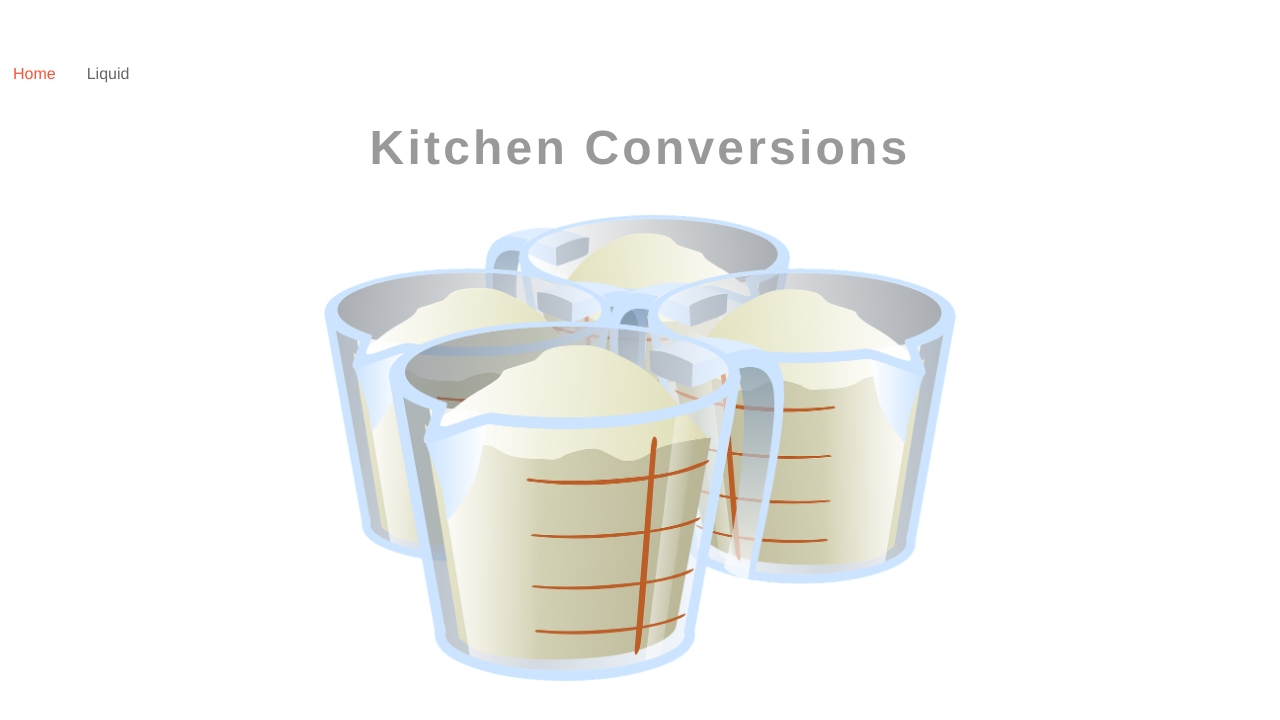
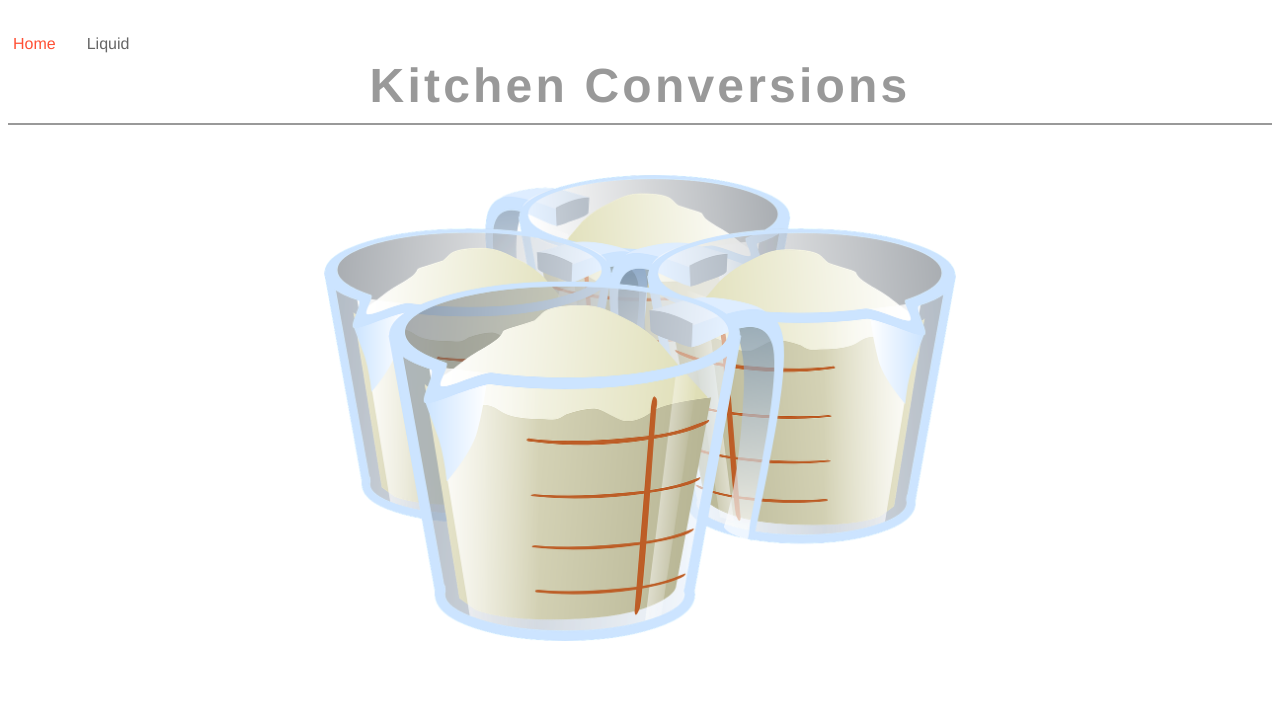
Before and after one commit to kr4of6/conversions, a Vue app: page / in a window 1280 px wide. Shown: the top 720 px of the page. Built offline with nearby package versions, Linux system fonts and the light colour scheme.

Commit message:
menu updates

```diff
--- a/src/App.vue
+++ b/src/App.vue
@@ -20,6 +20,6 @@ export default {
   -moz-osx-font-smoothing: grayscale;
   text-align: center;
   color: #2c3e50;
-  margin-top: 60px;
+  margin-top: 30px;
 }
 </style>
--- a/src/components/AppHeader.vue
+++ b/src/components/AppHeader.vue
@@ -8,17 +8,30 @@
         <!-- <li><router-link active-class="active" to="/profile">Profile</router-link></li> -->
 
     </ul>
+     <h1>Kitchen Conversions</h1>
    </nav>
 </template>
 
 <script>
 export default {
-    name: 'AppHeader'
-}
+  name: "AppHeader"
+};
 </script>
 
 <style scoped>
 /*Strip the ul of padding and list styling*/
+
+h1 {
+  font-size: 3em;
+  letter-spacing: 0.2rem;
+  color: #999;
+  padding: 0px 0px 10px 0px;
+  margin:  0px 0px 50px 0px;
+  border-bottom-style: solid;
+  border-bottom-color: #999;
+  border-bottom-width: 2px;
+}
+
 .clear {
   float: clear;
 }
@@ -26,20 +39,20 @@ nav {
   display: grid;
 }
 ul {
-    list-style-type:none;
-    margin:0;
-    padding:0;
+  list-style-type: none;
+  margin: 0;
+  padding: 0;
 }
 
 /*Create a horizontal list with spacing*/
 li {
-    display:inline-block;
+  display: inline-block;
   float: left;
   margin-right: 1px;
 }
 /*Style for menu links*/
 li a {
-    display:block;
+  display: block;
   margin-right: 20px;
   /* height: 10px; */
   text-align: center;
@@ -49,7 +62,7 @@ li a {
 }
 /*Active color*/
 li a.active {
-    color: #FF5035;
+  color: #ff5035;
 }
 /*Hover state for top level links*/
 li:hover a {
@@ -61,17 +74,17 @@ li:hover a {
 .show-menu {
   text-decoration: none;
   color: #fff;
-    background: #FF5035;
+  background: #ff5035;
   text-align: center;
   padding: 10px 0;
   display: none;
 }
 /*Hide checkbox*/
-input[type=checkbox]{
+input[type="checkbox"] {
   display: none;
 }
 /*Show menu when invisible checkbox is checked*/
-input[type=checkbox]:checked ~ #menu{
+input[type="checkbox"]:checked ~ #menu {
   display: block;
 }
 </style>
--- a/src/components/Homepage.vue
+++ b/src/components/Homepage.vue
@@ -1,6 +1,6 @@
 <template>
     <div class="home">
-	<h1>Kitchen Conversions</h1>
+	<!-- <h1>Kitchen Conversions</h1> -->
 	<img v-bind:src="imagePath"/>
     </div>
 </template>
```
Lines whose indentation alone changed are shown as unchanged.
